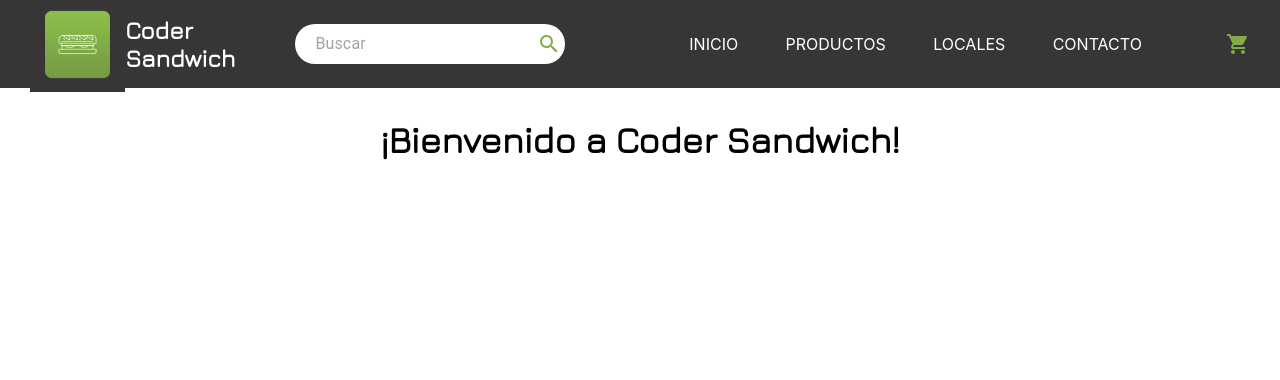
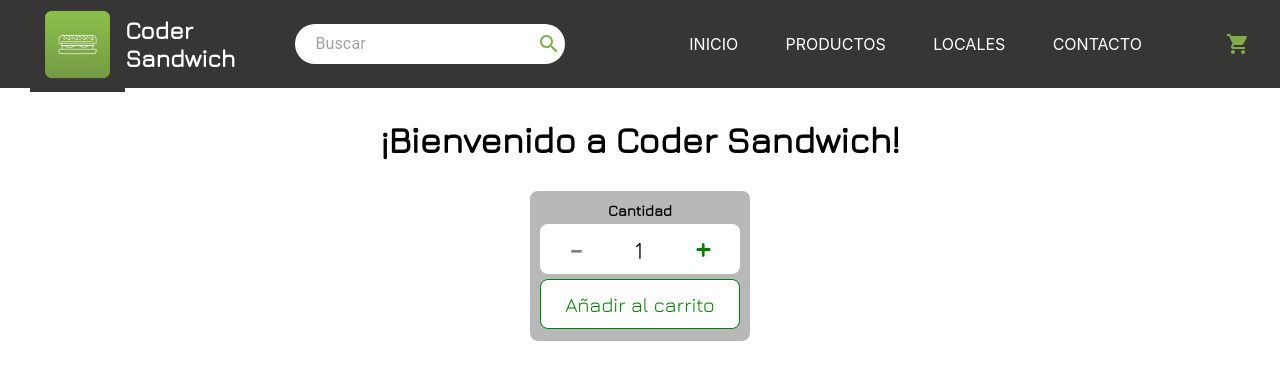
Before and after one commit to Loreaylen/Gil-CoderSandwich, a React (Create React App) app: page / in a window 1280 px wide. Shown: the top 380 px of the page. Built offline with nearby package versions, Linux system fonts and the light colour scheme.

Commit message:
Coder Sandwich - Gil

```diff
--- /dev/null
+++ b/src/components/Body/ItemCount/ItemCount.css
@@ -0,0 +1,63 @@
+.container {
+    height: 150px;
+    width: 220px;
+    display: flex;
+    flex-direction: column;
+    justify-content: center;
+    align-items: center;
+    row-gap: 5px;
+    background-color:rgb(185, 184, 184) ;
+    margin: auto;
+    border-radius: 8px;
+
+}
+
+.btnContainer {
+    background-color: white;
+    height: 50px;
+    width: 200px;
+    display: flex;
+    flex-direction: row;
+    justify-content: space-around;
+    align-items: center;
+    border-radius: 8px;
+}
+
+span {
+    font-family: 'Jura', sans-serif;
+    font-size: 25px;
+}
+
+.text {
+    font-size: 15px;
+    font-weight: bolder;
+}
+
+.active {
+    color:green;
+    background-color: transparent;
+    border: none;
+    font-size: 30px;
+    font-weight: bolder;
+    font-family: 'Jura', sans-serif;
+}
+
+.disabled {
+    color: grey;
+    background-color: transparent;
+    border: none;
+    font-size: 30px;
+    font-weight: bolder;
+    font-family: 'Jura', sans-serif;
+}
+
+.botonCarrito {
+    color:green;
+    background-color: white;
+    border:1px solid green;
+    border-radius: 8px;
+    font-family: 'Jura', sans-serif;
+    font-size: 20px;
+    height: 50px;
+    width: 200px;
+}
--- a/src/components/Body/ItemCount/ItemCount.js
+++ b/src/components/Body/ItemCount/ItemCount.js
@@ -0,0 +1,43 @@
+import React, {useState} from "react";
+import "../ItemCount/ItemCount.css"
+
+
+const ItemCount = ({stockLimit , initial}) => {
+const [contador, setContador] = useState(initial)
+
+const onAdd = () => {
+    if(contador === stockLimit){
+        return
+    }
+    setContador(contador + 1)
+}
+
+const onSub =  () => {
+    if(contador === 1){
+        return
+    }
+    setContador(contador - 1)
+}
+
+    return (
+        <div className="container">
+            <span className="text">Cantidad</span>
+         <div className="btnContainer">
+             <button
+             className={contador === 1 ? "disabled" : "active"}
+             onClick={() => onSub()}
+             >-</button>
+             <span>{contador}</span>
+             <button
+             className={contador === 10 ? "disabled" : "active"}
+             onClick={() => onAdd()}
+             >+</button>
+         </div>
+
+        <button className="botonCarrito">Añadir al carrito</button>
+
+         </div>
+    )
+}
+
+export default ItemCount;
--- a/src/components/Body/ItemListContainer/ItemListContainer.js
+++ b/src/components/Body/ItemListContainer/ItemListContainer.js
@@ -1,9 +1,16 @@
 import React from "react";
 import "../ItemListContainer/ItemListContainer.css"
+import ItemCount from "../ItemCount/ItemCount"
 
 const ItemListContainer = ({greeting}) => {
     return (
-        <h2 className="greeting">{greeting}</h2>
+        <div>
+            <h2 className="greeting">{greeting}</h2>
+            <ItemCount
+            stockLimit={10} initial={1}
+            />
+        </div>
+
     )
 }
 
```
